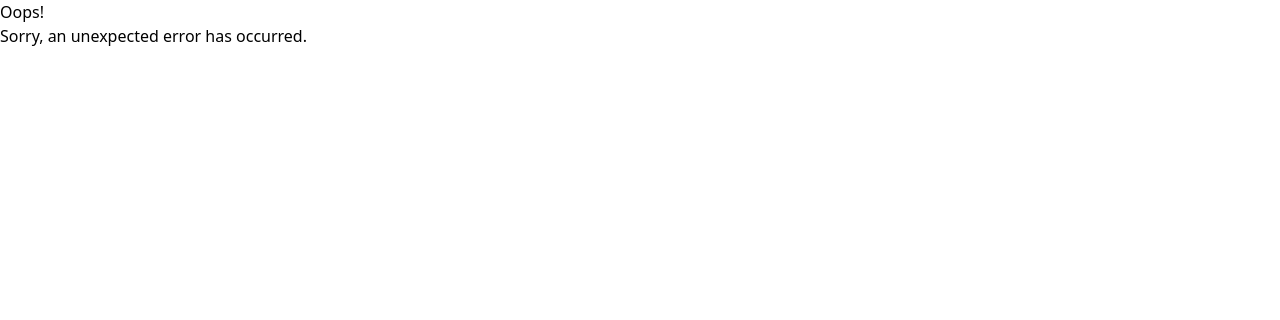
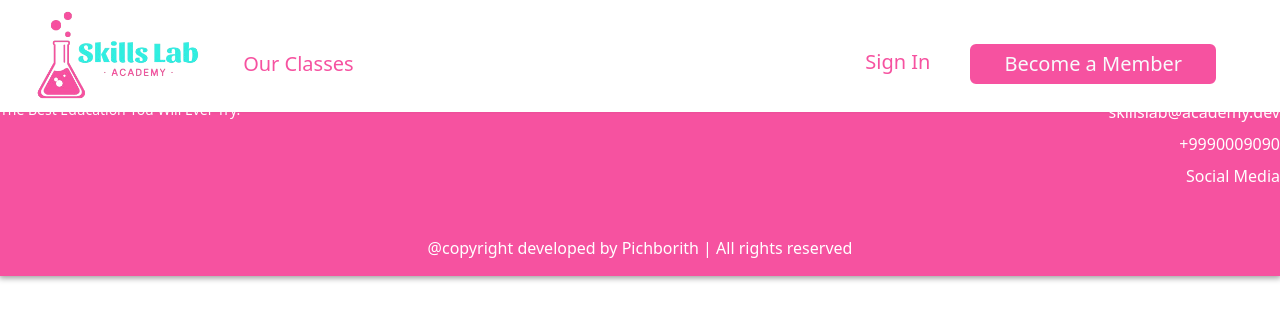
Before and after one commit to pichborithk/skills-flask, a React (Vite) app in the folder client/: page /login in a window 1280 px wide. Shown: the top 320 px of the page. Built offline with nearby package versions, Linux system fonts and the light colour scheme.

Commit message:
add routes for courses, login and register

```diff
--- /dev/null
+++ b/client/src/routes/Login.tsx
@@ -0,0 +1,5 @@
+const Login = () => {
+  return <div>Login</div>;
+};
+
+export default Login;
--- /dev/null
+++ b/client/src/routes/Register.tsx
@@ -0,0 +1,5 @@
+const Register = () => {
+  return <div>Register</div>;
+};
+
+export default Register;
--- a/client/src/routes/index.ts
+++ b/client/src/routes/index.ts
@@ -1 +1,4 @@
 export { default as ErrorPage } from './ErrorPage';
+export { default as Courses } from './Courses';
+export { default as Login } from './Login';
+export { default as Register } from './Register';
```
Also changed, not shown: client/src/main.tsx (+13 -1 lines).
